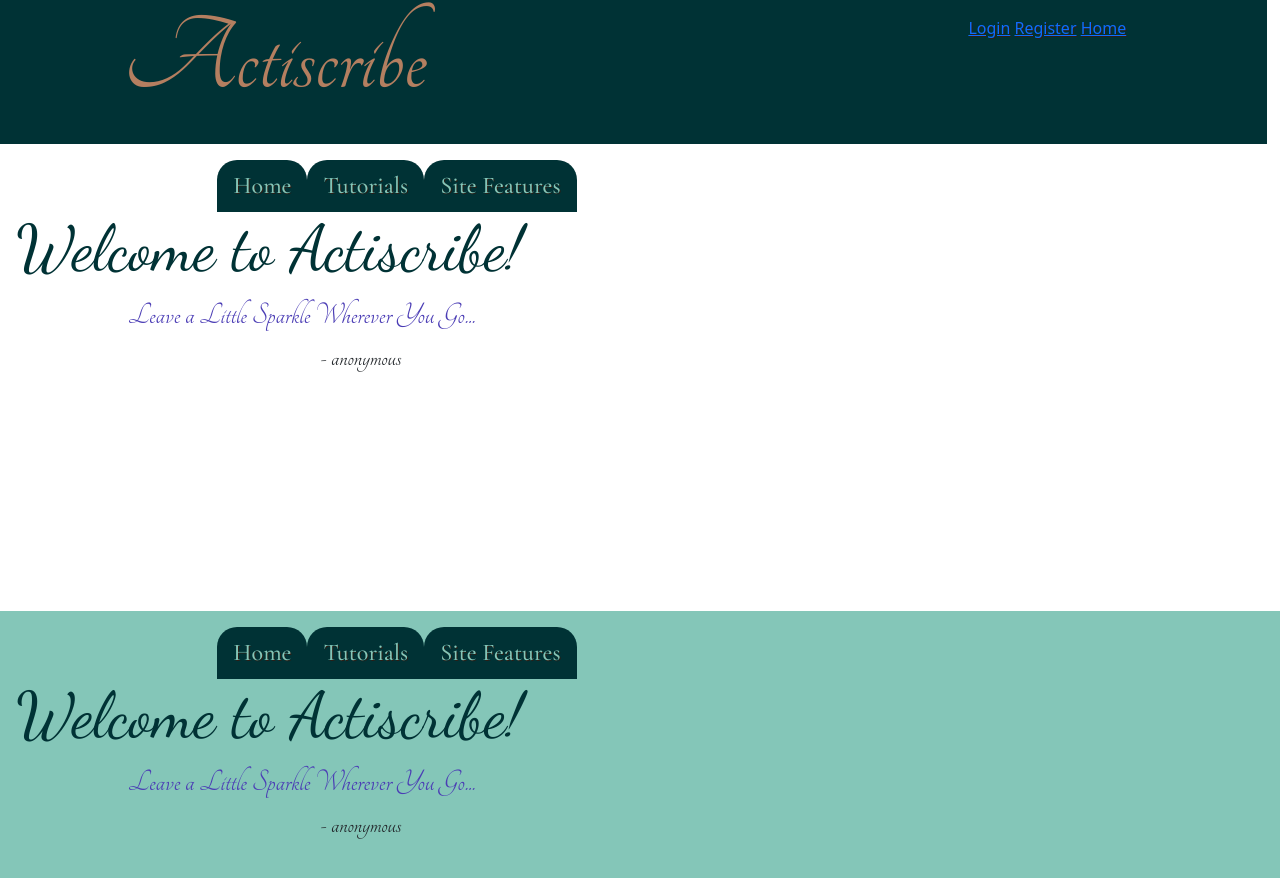
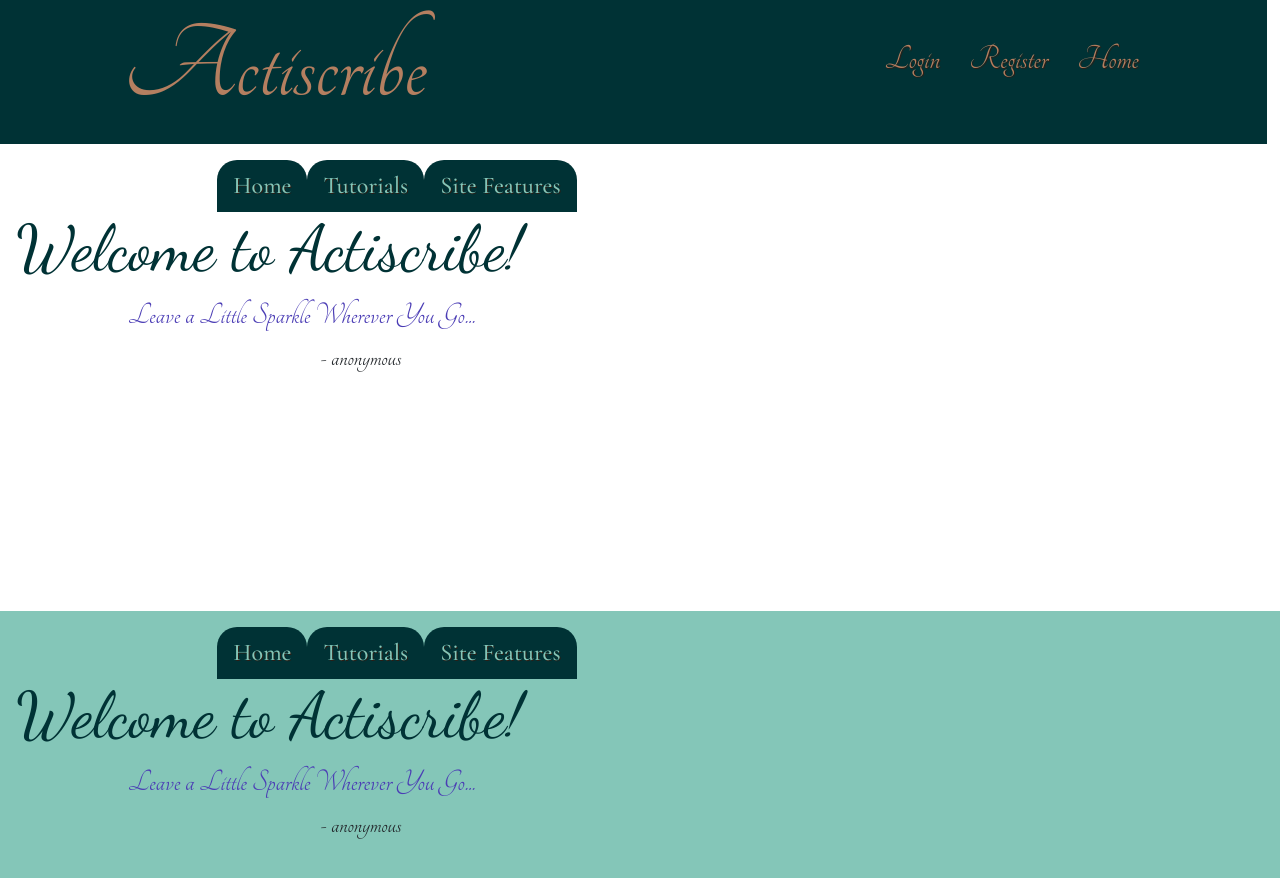
Before and after one commit to Midnight-Sighs/ActiScribe_FrontEnd, a React (Create React App) app: page / in a window 1280 px wide. Shown: the top 878 px of the page. Built offline with nearby package versions, Linux system fonts and the light colour scheme; no server answers; a web font is replaced by a local one.

Commit message:
Added redirects for login/register etc

```diff
--- a/src/App.js
+++ b/src/App.js
@@ -61,7 +61,7 @@ class App extends Component {
       user: [],
       loggedIn: false,
       localToken: '',
-      logOutRedirect: true,
+      logOutRedirect: true
     })
   }
 
@@ -82,7 +82,6 @@ class App extends Component {
           <Router>
             <Switch>
 
-              {this.state.logOutRedirect ? <Redirect to='/' />: null}
               {this.state.loggedIn ? <Route exact path="/" component={ResidentHome} /> :
               <Route exact path="/" component={AnonBody} />}
             </Switch>
--- a/src/Components/HeadAndFoot/Header.jsx
+++ b/src/Components/HeadAndFoot/Header.jsx
@@ -17,20 +17,26 @@ const Header=(props)=> {
                         <div className = "col-1">
                             <span></span>
                         </div>
-                        <div className="col-8">
+                        <div className="col-7">
                             <h1 className = "title">Actiscribe</h1>
                         </div>
-                        <div className = "col-2 log-reg">
-                            {props.loggedIn ? null: <span><Link to="/login">Login</Link></span>}  <span> <Link to ='/register'>Register</Link>  <Link to = '/'>Home</Link> </span> {props.loggedIn ? <span><Link to="/" className = "header-link" onClick={props.logout}>Logout</Link></span>: null}
+                        <div className = "col-3 log-reg">
+                            {props.loggedIn ? <Redirect to="/" />: <span><Link to="/login">Login</Link></span>}  {props.loggedIn ? null: <span> <Link to ='/register'>Register</Link></span>} <span> <Link to = '/'>Home</Link> </span> {props.loggedIn ? <span><Link to="/" className = "header-link" onClick={props.logout}>Logout</Link></span>: null}
                         </div>
                 </div>
             </div>
             {props.loggedIn ? <NavBar /> : null }
 
                 <Switch>
-                    <Route exact path='/login' render={() => <Login login={props.login} />} />
-                    <Route exact path='/register' component={Register} />
-                    {props.loggedIn ? <Route exact path='/' component={ResidentHome} /> : <Route exact path='/' component={AnonMainNav} />}
+                    <Route exact path='/login' >
+                        {props.loggedIn ? null: <Login login={props.login} />}
+                    </Route>
+                    <Route exact path='/register' >
+                        {props.loggedIn ? null: <Register />}
+                    </Route>
+                    <Route exact path="/">
+                        {props.loggedIn ? <ResidentHome /> : <AnonMainNav />}
+                    </Route>
                 </Switch>
             </Router>
 
--- a/src/Components/HeadAndFoot/Styles/HeadAndFoot.css
+++ b/src/Components/HeadAndFoot/Styles/HeadAndFoot.css
@@ -8,7 +8,7 @@
 }
 
 .title {
-  padding-top: .5em;
+  padding-top: 4rem;
   position: absolute;
   top: -4rem;
   color: #b47f60;
@@ -17,7 +17,18 @@
 }
 
 .log-reg {
-  padding-top: 1em;
+  padding-top: 2rem;
   color: #b47f60;
+  font-family: "Tangerine", cursive;
+  font-size: 2.25rem;
+}
+
+.log-reg span {
+  margin-left: 1.5rem;
+}
+
+.log-reg a {
+  color: #b47f60;
+  text-decoration: none;
 }
 /*# sourceMappingURL=HeadAndFoot.css.map */
--- a/src/Components/HeadAndFoot/Styles/HeadAndFoot.scss
+++ b/src/Components/HeadAndFoot/Styles/HeadAndFoot.scss
@@ -6,7 +6,7 @@
     background-color: $dark-teal;
 }
 .title{
-    padding-top:.5em;
+    padding-top:4rem;
     position: absolute;
     top: -4rem;
     color: $warm-brown;
@@ -14,6 +14,15 @@
     font-size: 7rem;
 }
 .log-reg{
-    padding-top:1em;
+    padding-top:2rem;
     color: $warm-brown;
+    font-family: $quote-font;
+    font-size: 2.25rem;
+    & span{
+        margin-left: 1.5rem;
+    }
+    & a{
+        color: $warm-brown;
+        text-decoration: none;
+    }
 }
```
Also changed, not shown: 1 other file (tests, documents, lock files or other folders).
